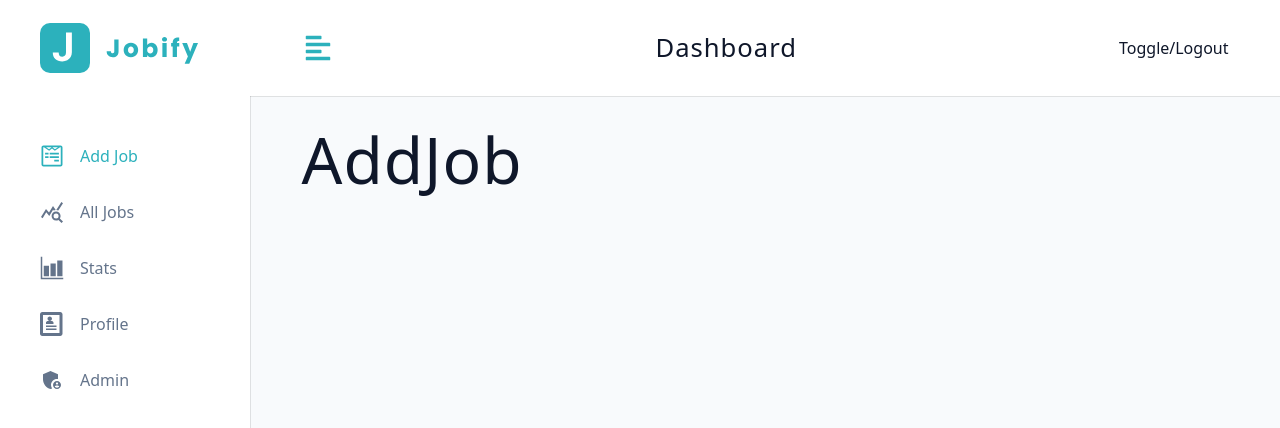
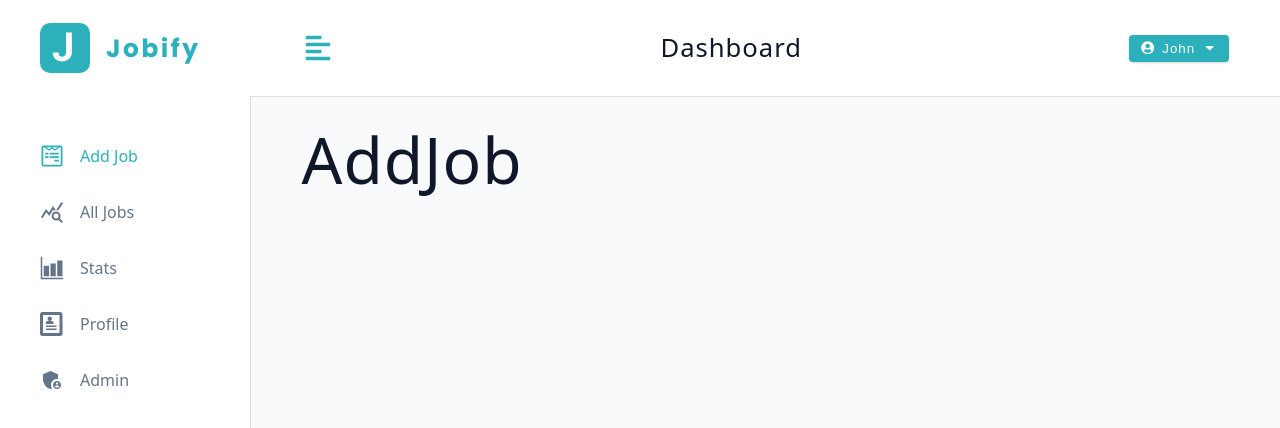
Before and after one commit to MennaEbied/Jobify, a React (Vite) app: page /dashboard in a window 1280 px wide. Shown: the top 428 px of the page. Built offline with nearby package versions, Linux system fonts and the light colour scheme.

Commit message:
Add logout container to navbar

```diff
--- a/src/components/Navbar.jsx
+++ b/src/components/Navbar.jsx
@@ -2,6 +2,7 @@
 import {FaAlignLeft} from "react-icons/fa"
 import Logo from './Logo'
 import { useDashboardContext } from "../pages/DashboardLayout"
+import LogoutContainer from "./LogoutContainer"
 
 const Navbar = () => {
 
@@ -16,7 +17,9 @@
             <Logo/>
             <h4 className="logo-text">Dashboard</h4>
         </div>
-        <div className="btn-container">Toggle/Logout</div>
+        <div className="btn-container">
+          <LogoutContainer/>
+        </div>
       </div>
     </Wrapper>
   )
```
